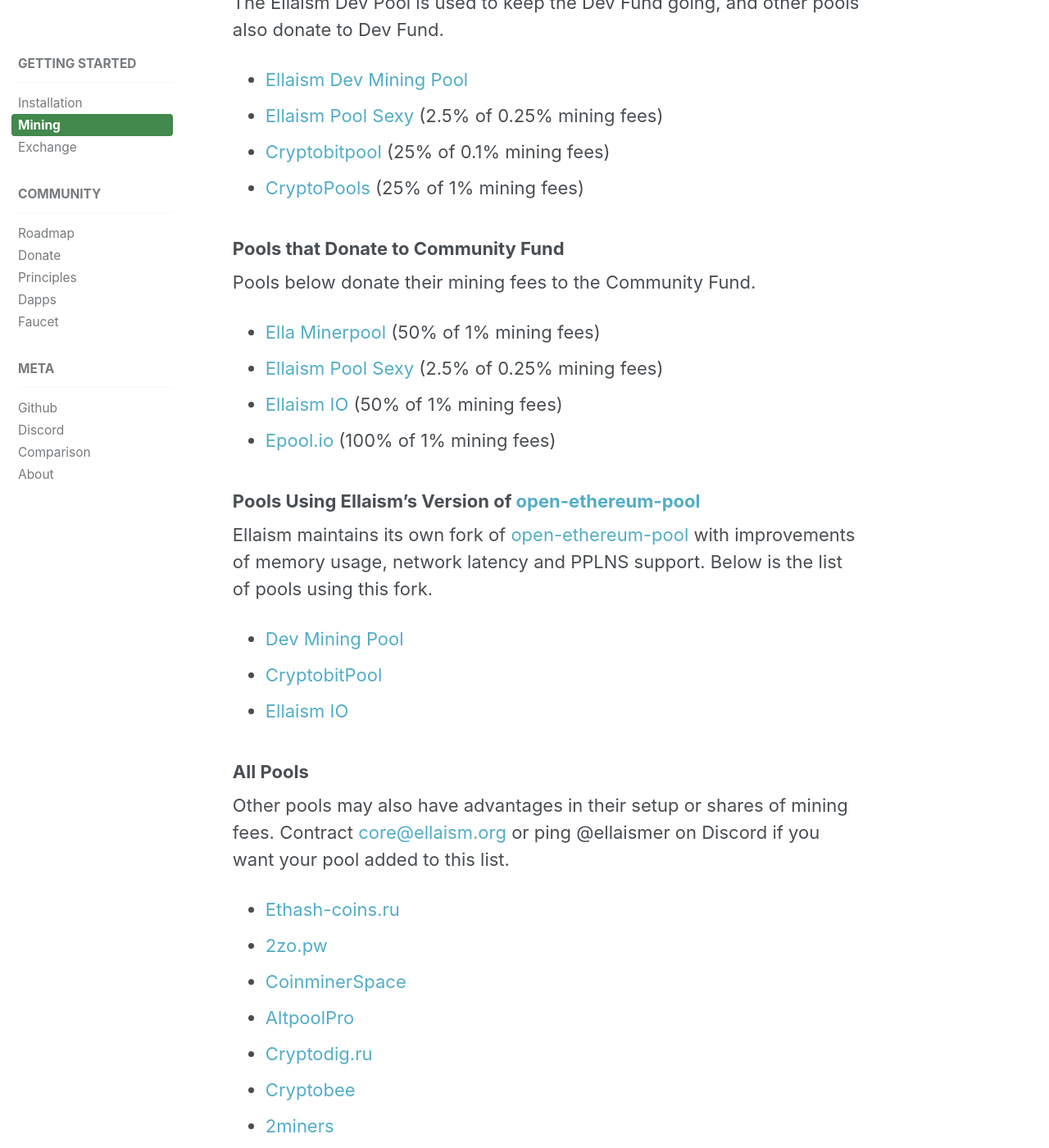
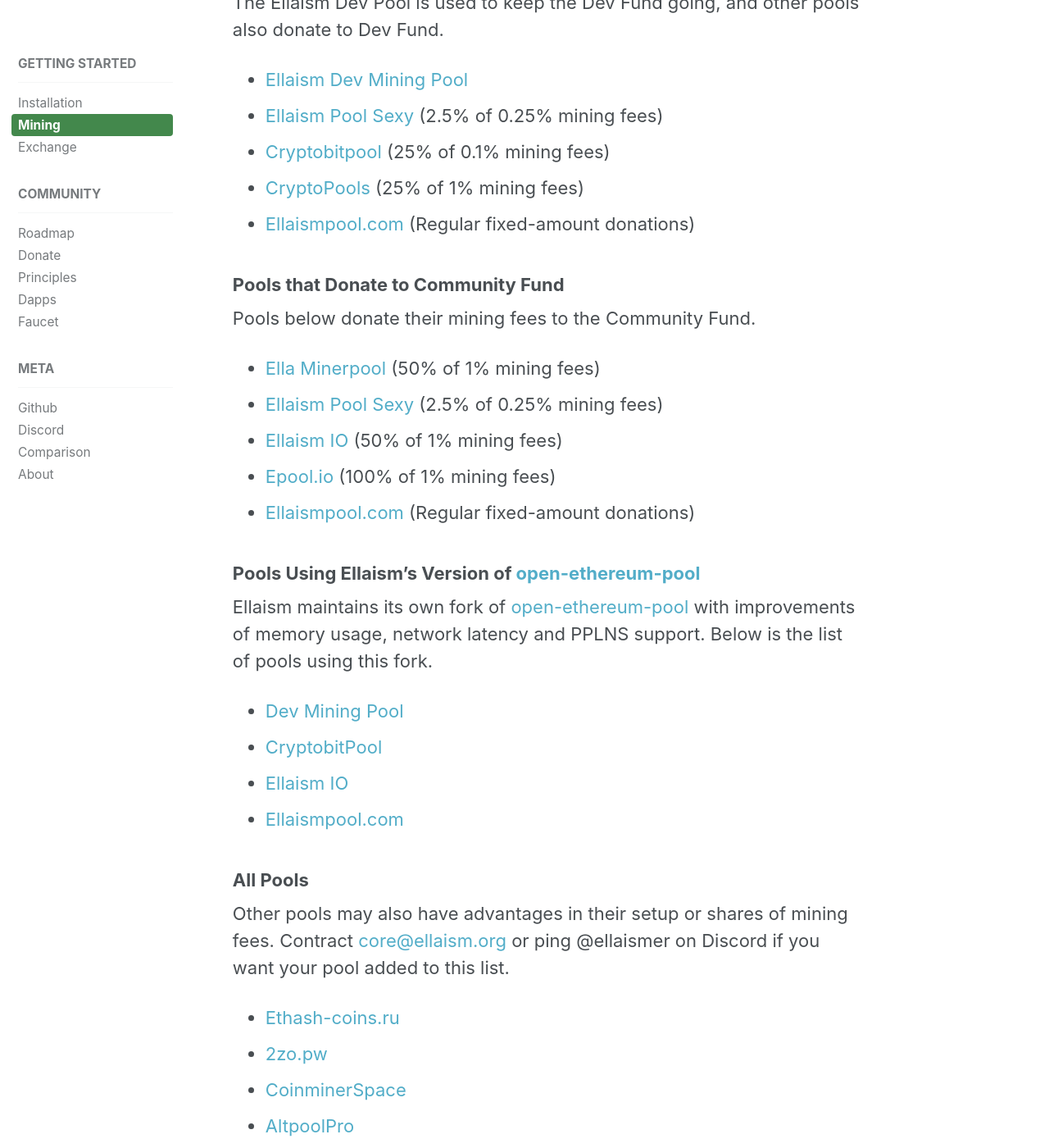
Before and after one commit to ellaism/ellaism.org, a Jekyll site: the page built from _docs/mining.md, in a window 1280 px wide and 1400 px high, scrolled down 948 px. Shown: the whole window at 82% size. Built offline with Jekyll 4.4.1, drawn with Linux system fonts in a browser that asks for light colours.

Commit message:
Update ellaismpool.com software and donation info

```diff
--- a/_docs/mining.md
+++ b/_docs/mining.md
@@ -33,6 +33,7 @@
 * [Ellaism Pool Sexy](http://ella.pool.sexy) (2.5% of 0.25% mining fees)
 * [Cryptobitpool](http://ella.cryptobitpool.eu) (25% of 0.1% mining fees)
 * [CryptoPools](http://ella.cryptopools.info) (25% of 1% mining fees)
+* [Ellaismpool.com](http://ellaismpool.com) (Regular fixed-amount donations)
 
 ### Pools that Donate to Community Fund
 
@@ -42,6 +43,7 @@
 * [Ellaism Pool Sexy](http://ella.pool.sexy) (2.5% of 0.25% mining fees)
 * [Ellaism IO](http://pool.ellaism.io) (50% of 1% mining fees)
 * [Epool.io](http://ella.epool.io) (100% of 1% mining fees)
+* [Ellaismpool.com](http://ellaismpool.com) (Regular fixed-amount donations)
 
 ### Pools Using Ellaism's Version of [open-ethereum-pool](https://github.com/ellaism/open-ethereum-pool)
 
@@ -50,6 +52,7 @@
 * [Dev Mining Pool](https://pool.ellaism.org/)
 * [CryptobitPool](http://ella.cryptobitpool.eu/)
 * [Ellaism IO](http://pool.ellaism.io/)
+* [Ellaismpool.com](http://ellaismpool.com)
 
 ### All Pools
 
```
Also changed, not shown: other parts of _docs/mining.md (+0 -1 lines).
